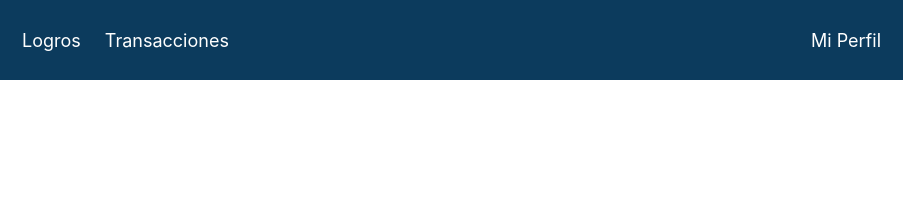
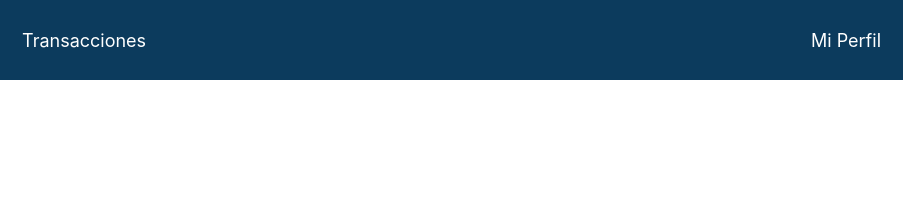
Before and after one commit to santosvidal153/Trabajo-Final, a plain HTML site: page frontend/pages/inicio.html in a window 1280 px wide. Shown: the top 222 px of the page, 377-1280 px from the left. Drawn offline with nearby package versions, Linux system fonts and the light colour scheme.

Commit message:
eliminé logros de la barra porque olvide que ya no iba mas

```diff
--- a/frontend/pages/inicio.html
+++ b/frontend/pages/inicio.html
@@ -21,7 +21,6 @@
 
               <a class="navbar-item" href="inicio.html">Inicio</a>
               <a class="navbar-item">Objetivos</a>
-              <a class="navbar-item">Logros</a>
               <a class="navbar-item" href="transacciones.html">Transacciones</a>
 
             </div>
```
Also changed, not shown: frontend/pages/transacciones.html (+0 -1 lines).
